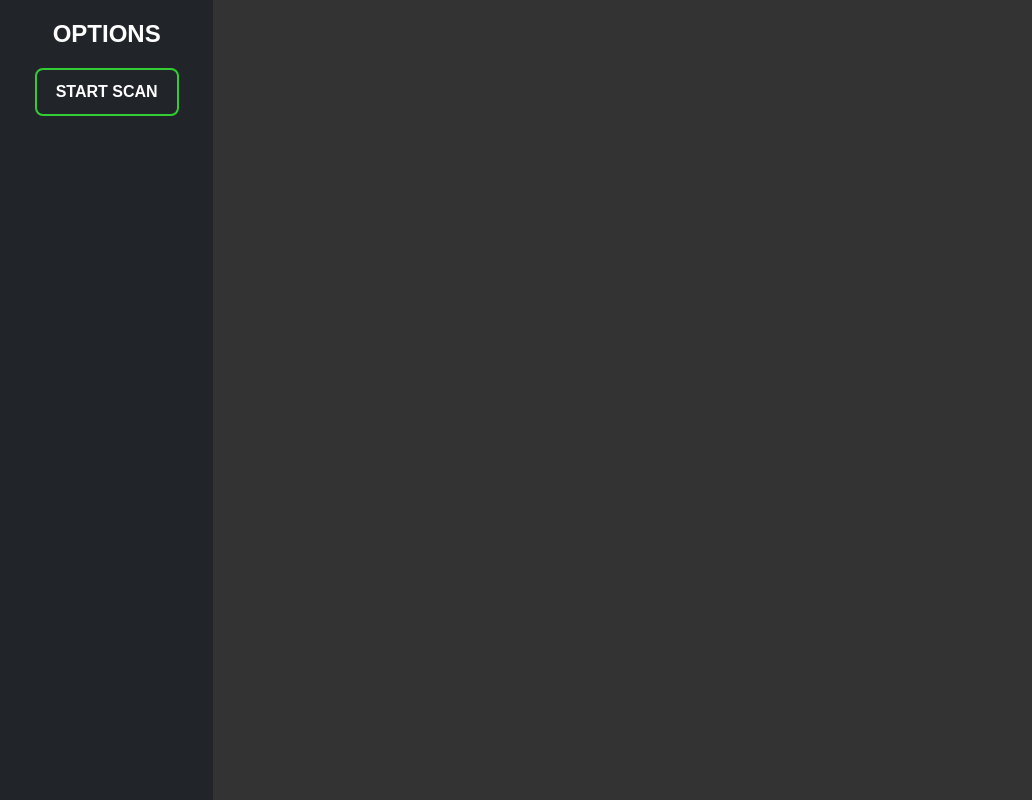
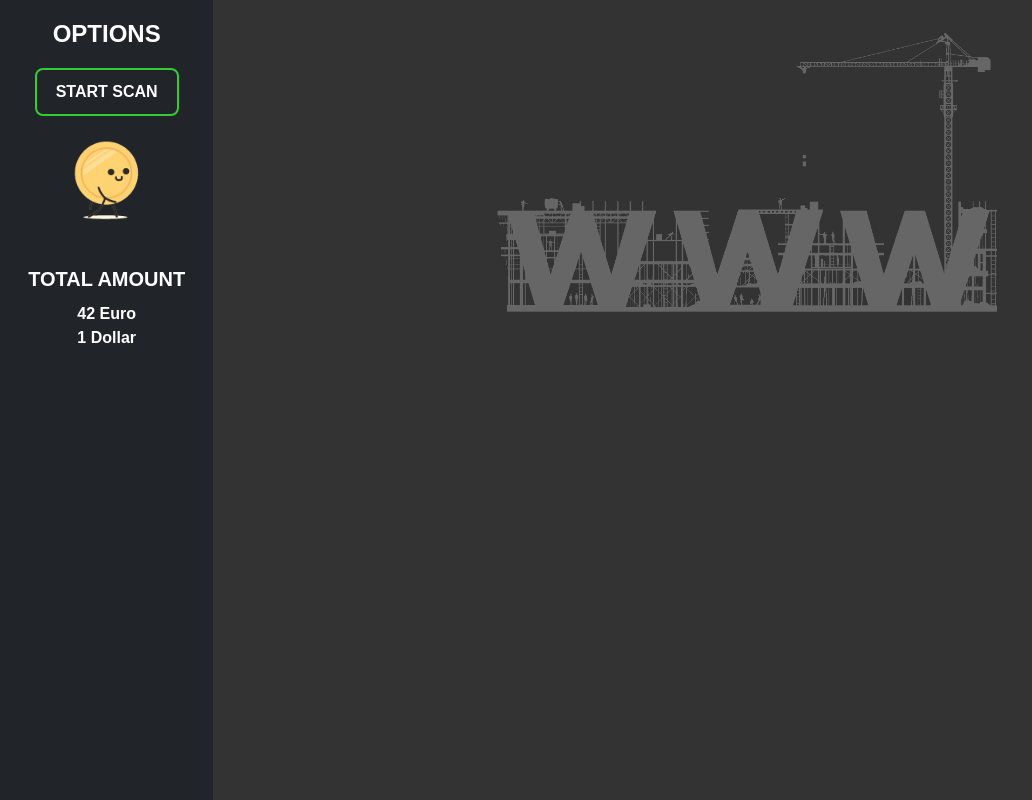
Before and after one commit to Alexander-H9/Makeathon_2022, a Flask app: page / in a window 1280 px wide. Shown: the part 78-878 px from the top of the page, without its empty margins (0-1032 px from the left). Run offline with Flask 2, Linux system fonts and the light colour scheme.

Commit message:
updated frontend

```diff
--- a/templates/index.html
+++ b/templates/index.html
@@ -49,7 +49,16 @@
                             <button class="button opt-btn my-2" id="scan-btn" data-bs-toggle="tooltip" data-bs-placement="right" title="start scan"><strong>START SCAN</strong></button>
                         </li>
                         <li class="mb-2">
+                            <img src="../static/images/loading.gif" id="plot-img-2d" class="img-fluid" width="100">
+                        </li>
+                        <li class="mb-2">
                             <span class="fw-bold" id="scan-span"></span>
+                        </li>
+                        <li class="mb-2 mt-4">
+                            <span class="fs-5 fw-bold">TOTAL AMOUNT</span>
+                        </li>
+                        <li class="mb-2">
+                            <span class="fs-6 fw-bold" id="total-amount">42 Euro<br>1 Dollar</span>
                         </li>
                     </ul>
                 </div>
@@ -58,8 +67,8 @@
             <!-- Sidebar END -->
             <!-- Main -->
             <div class="col py-3">
-                <div class="board pt-lg-3">
-
+                <div class="board pt-lg-3 text-center">
+                    <img src="../static/images/under construction.png" id="plot-img-2d" class="img-fluid" width="500">
                 </div>
             </div>
             <!-- Main END -->
```
Also changed, not shown: static/images/loading.gif (added), static/images/under construction.png (added).
